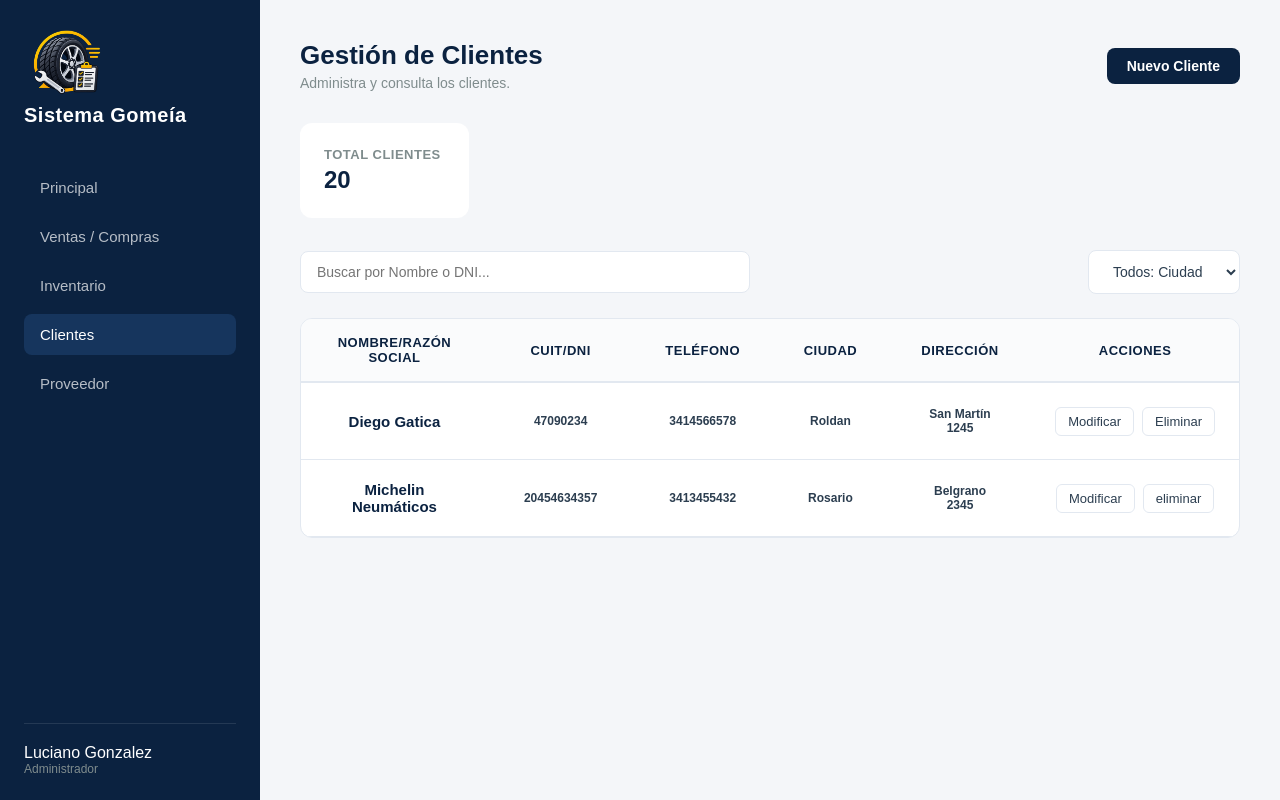
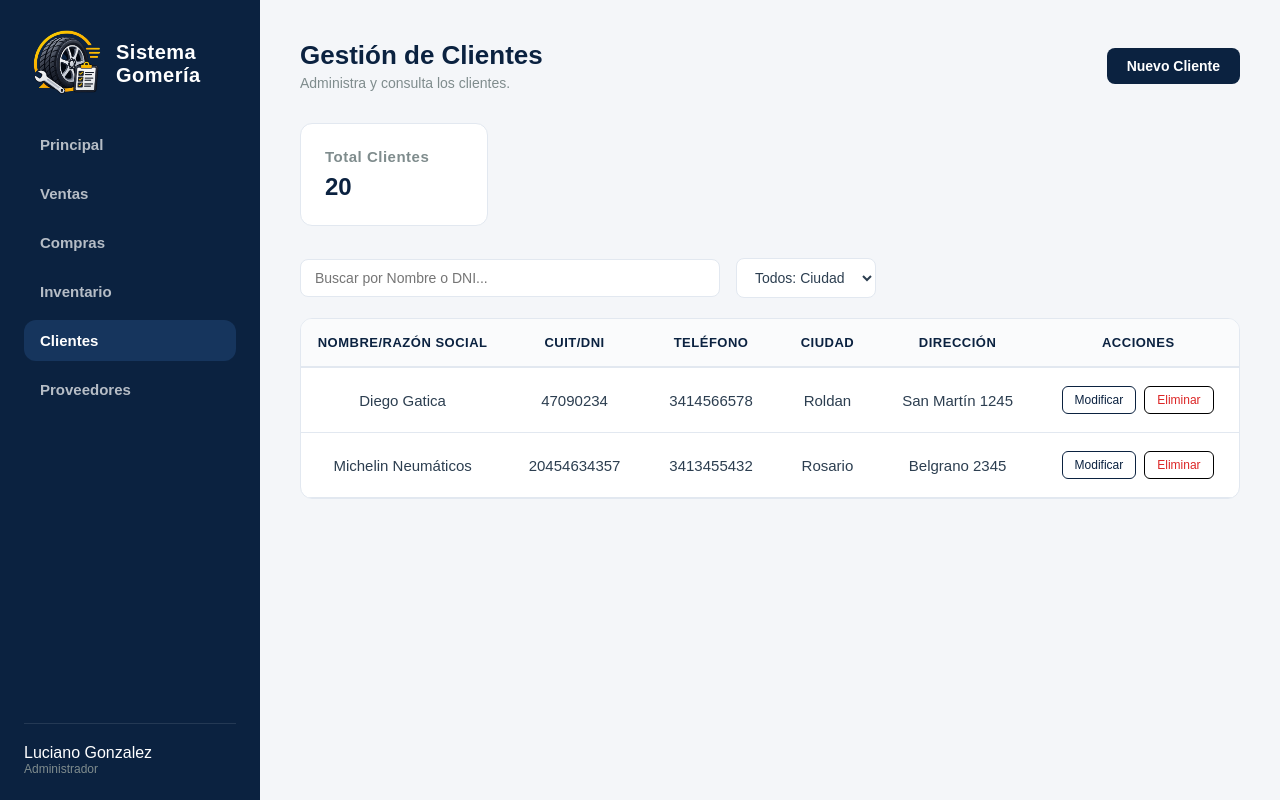
Before and after one commit to Luci1274/PPI_gomeria_codigo, a Flask app: template src/templates/clientes.html in a window 1280 px wide. Run offline with Flask 3, Linux system fonts and the light colour scheme; the template is opened without the code that fills it, so the values that code supplies are empty.

Commit message:
Agrego cambios

```diff
--- a/src/static/css/clientes.css
+++ b/src/static/css/clientes.css
@@ -2,15 +2,11 @@
 :root {
     --color-primario: #0b2240;
     --primario-claro: #16355d;
-    --acento-rojo: #e74c3c;
-    --acento-morado: #9b59b6;
     --fondo-principal: #f4f6f9;
     --fondo-tarjeta: #ffffff;
     --texto-principal: #2c3e50;
     --texto-atenuado: #7f8c8d;
     --color-borde: #e2e8f0;
-    --radio-grande: 12px;
-    --radio-medio: 8px;
 }
 
 * {
@@ -26,13 +22,12 @@ body {
     overflow-x: hidden;
 }
 
-/*Contenedor general*/
-.contenedor-aplicacion {
+/*Menu Lateral (SIDEBAR)*/
+.contenedor {
     display: flex;
     min-height: 100vh;
 }
 
-/*Menu lateral*/
 .menu-lateral {
     width: 260px;
     background-color: var(--color-primario);
@@ -45,7 +40,7 @@ body {
     z-index: 100;
 }
 
-img {
+.logo-app {
     width: 80px;
 }
 
@@ -53,17 +48,12 @@ img {
     display: flex;
     align-items: center;
     gap: 12px;
-    margin-bottom: 40px;
-}
-
-.menu-encabezado i {
-    font-size: 28px;
-    color: var(--acento-verde);
+    margin-bottom: 20px;
 }
 
 .menu-encabezado h2 {
     font-size: 20px;
-    font-weight: 700;
+    font-weight: bold;
     letter-spacing: 0.5px;
 }
 
@@ -74,33 +64,27 @@ img {
     flex-grow: 1;
 }
 
-.enlace-nav {
+.enl-nav {
     display: flex;
     align-items: center;
     gap: 14px;
     color: rgba(255, 255, 255, 0.7);
     text-decoration: none;
     padding: 12px 16px;
-    border-radius: var(--radio-medio);
+    border-radius: 12px;
     font-size: 15px;
-    font-weight: 500;
+    font-weight: bold;
     transition: all 0.2s ease;
 }
 
-.enlace-nav i {
-    font-size: 20px;
-}
-
-.enlace-nav:hover {
+.enl-nav:hover {
     color: #ffffff;
     background-color: rgba(255, 255, 255, 0.05);
 }
 
-/*Boton activo del menú*/
-.enlace-nav.activo {
+.enl-nav.activo {
     color: #ffffff;
     background-color: var(--primario-claro);
-    box-shadow: var(--sombra-chica);
 }
 
 .menu-pie {
@@ -192,110 +155,81 @@ img {
     transform: translateY(-1px);
 }
 
-.btn-secundario {
-    background-color: var(--fondo-tarjeta);
-    color: var(--texto-principal);
-    border: 1px solid var(--color-borde);
-    box-shadow: var(--sombra-chica);
-}
-
-.btn-secundario:hover {
-    background-color: var(--fondo-principal);
-}
-
 .cuadricula-metricas {
     display: grid;
     grid-template-columns: repeat(5, 1fr);
-    gap: 24px;
     margin-bottom: 32px;
 }
 
 .tarjeta-metrica {
     background-color: var(--fondo-tarjeta);
-    border-radius: var(--radio-grande);
+    border-radius: 12px;
+    border: 1px solid var(--color-borde);
     padding: 24px;
-    gap: 20px;
-    box-shadow: var(--sombra-media);
 }
 
 .datos-metrica h3 {
-    font-size: 13px;
+    font-size: 15px;
     color: var(--texto-atenuado);
-    text-transform: uppercase;
     letter-spacing: 0.5px;
-    margin-bottom: 4px;
+    margin-bottom: 8px;
 }
 
 .valor-metrica {
     font-size: 24px;
-    font-weight: 700;
+    font-weight: bold;
     color: var(--color-primario);
 }
 
-/*Barra de filtros y busqueda*/
+/*Filtros y búsqueda*/
 .barra-filtros {
     display: flex;
-    justify-content: space-between;
+    justify-content: flex-start;
     align-items: center;
-    gap: 24px;
-    margin-bottom: 24px;
+    gap: 16px;
+    margin-bottom: 20px;
 }
 
 .contenedor-busqueda {
-    position: relative;
     flex-grow: 1;
-    max-width: 450px;
-}
-
-.contenedor-busqueda i {
-    position: absolute;
-    left: 14px;
-    top: 50%;
-    transform: translateY(-50%);
-    color: var(--texto-atenuado);
-    font-size: 18px;
+    max-width: 420px;
 }
 
 .contenedor-busqueda input {
     width: 100%;
-    padding: 12px 16px;
-    border-radius: var(--radio-medio);
+    padding: 10px 14px;
+    border-radius: 8px;
     border: 1px solid var(--color-borde);
     background-color: var(--fondo-tarjeta);
     font-size: 14px;
     color: var(--texto-principal);
-    box-shadow: var(--sombra-chica);
+    outline: none;
     transition: all 0.2s ease;
 }
 
 .contenedor-busqueda input:focus {
-    outline: none;
-    border-color: var(--primario-claro);
-    box-shadow: 0 0 0 3px rgba(11, 34, 64, 0.1);
-}
-
-.acciones-filtros {
-    display: flex;
-    gap: 12px;
+    border-color: var(--color-primario);
 }
 
 .filtro-seleccion {
-    padding: 12px 20px;
-    border-radius: var(--radio-medio);
+    padding: 10px 14px;
+    border-radius: 8px;
     border: 1px solid var(--color-borde);
     background-color: var(--fondo-tarjeta);
     font-size: 14px;
     color: var(--texto-principal);
     cursor: pointer;
-    box-shadow: var(--sombra-chica);
+    outline: none;
 }
 
-/*Tabla*/
+.filtro-seleccion:focus {
+    border-color: #0d1b5e;
+}
+
+/*Tabla de datos*/
 .contenedor-tabla {
     background-color: var(--fondo-tarjeta);
-    border-radius: var(--radio-grande);
-    box-shadow: var(--sombra-media);
-    overflow: hidden;
+    border-radius: 12px;
     border: 1px solid var(--color-borde);
     overflow: auto;
 }
@@ -307,12 +241,11 @@ img {
     font-size: 15px;
 }
 
-/*Estilo del Encabezado de la tabla*/
 .tabla-datos th {
     background-color: #fafbfc;
     color: var(--color-primario);
-    font-weight: 600;
-    padding: 16px 24px;
+    font-weight: bold;
+    padding: 16px;
     border-bottom: 2px solid var(--color-borde);
     font-size: 13px;
     text-transform: uppercase;
@@ -323,12 +256,10 @@ img {
     padding: 18px 24px;
     border-bottom: 1px solid var(--color-borde);
     color: var(--texto-principal);
-    vertical-align: middle;
 }
 
-.botones-accion {
+.btn-acciones {
     display: flex;
-    justify-content: center;
     gap: 8px;
 }
 
@@ -336,55 +267,36 @@ img {
     padding: 6px 12px;
     border-radius: 6px;
     border: 1px solid var(--color-borde);
-    background-color: #ffffff;
-    color: var(--texto-principal);
-    font-size: 13px;
-    font-weight: 500;
+    background: transparent;
+    font-size: 12px;
     cursor: pointer;
-    transition: all 0.2s ease;
 }
 
-.btn-accion:hover {
+.btn-accion.editar{
+    color: var(--color-primario);
+    border-color: var(--color-primario);
+}
+
+.btn-accion.editar:hover {
     background-color: #f1f5f9;
     border-color: #cbd5e1;
     color: var(--color-primario);
 }
 
-.btn-accion.borrar:hover {
+.btn-accion.eliminar {
+    color: #dc2626;
+    border-color: black;
+}
+.btn-accion.eliminar:hover {
     background-color: #fef2f2;
     border-color: #fca5a5;
-    color: #dc2626;
 }
 
-/*Efecto Hover en las filas*/
 .tabla-datos tbody tr:hover {
     background-color: #f8fafc;
 }
 
-.nombre-razon-social {
-    font-weight: 600;
-    color: var(--color-primario);
-    display: block;
-}
-
-.texto-derecha-negrita {
-    text-align: center;
-    font-weight: 700;
-    color: var(--color-primario);
-}
-
-.etiqueta {
-    display: inline-block;
-    padding: 6px 12px;
-    border-radius: 50px;
-    font-size: 12px;
-    font-weight: 600;
-}
-
-.texto-derecha { text-align: center; }
-.texto-centro { text-align: center; }
-
-/*Ventana emergente (Nuevo Proveedor)*/
+/*Ventana emergente (Nuevo Cliente)*/
 .modal-overlay {
     position: fixed;
     top: 0;
--- a/src/templates/clientes.html
+++ b/src/templates/clientes.html
@@ -10,18 +10,19 @@
 
 <body>
     <div class="contenedor">
-        <!--MENÚ LATERAL-->
+        <!--Menu Lateral(SIDEBAR)-->
         <aside class="menu-lateral">
-            <img src="../static/image/Icono_app.png" alt="icono-app">
             <div class="menu-encabezado">
-                <h2>Sistema Gomeía</h2>
+                <img src="../static/image/Icono_app.png" alt="logo-app" class="logo-app">
+                <h2>Sistema Gomería</h2>
             </div>
             <nav class="menu-navegacion">
-                <a href="#" class="enlace-nav">Principal</a>
-                <a href="#" class="enlace-nav">Ventas / Compras</a>
-                <a href="#" class="enlace-nav">Inventario</a>
-                <a href="#" class="enlace-nav activo">Clientes</a>
-                <a href="#" class="enlace-nav">Proveedor</a>
+                <a href="#" class="enl-nav">Principal</a>
+                <a href="#" class="enl-nav">Ventas</a>
+                <a href="#" class="enl-nav">Compras</a>
+                <a href="#" class="enl-nav">Inventario</a>
+                <a href="#" class="enl-nav activo">Clientes</a>
+                <a href="#" class="enl-nav">Proveedores</a>
             </nav>
             <div class="menu-pie">
                 <div class="usuario-info">
@@ -30,21 +31,19 @@
                 </div>
             </div>
         </aside>
-
-        <!--CONTENIDO PRINCIPAL-->
+        <!--Contenido Principal-->
         <main class="contenido-principal">
-            <!--Barra Superior de Navegación Externa-->
             <header class="barra-superior">
                 <div class="titulo-pagina">
                     <h1>Gestión de Clientes</h1>
                     <p>Administra y consulta los clientes.</p>
                 </div>
-                <div class="barra-superior-acciones">
+                <div class="barra-superior-accion">
                     <button class="btn btn-primario" id="btn-open-modal">Nuevo Cliente</button>
                 </div>
             </header>
 
-            <!--Tarjetas-->
+            <!--Tarjeta-->
             <section class="cuadricula-metricas">
                 <div class="tarjeta-metrica">
                     <div class="datos-metrica">
@@ -61,7 +60,7 @@
                 </div>
                 <div class="acciones-filtros">
                     <select class="filtro-seleccion">
-                        <option value="todos">Todos: Ciudad</option>
+                        <option value="">Todos: Ciudad</option>
                         <option value="roldan">Roldan</option>
                         <option value="rosario">Rosario</option>
                     </select>
@@ -82,59 +81,33 @@
                         </tr>
                     </thead>
                     <tbody>
-                        <!--Fila 1-->
                         <tr>
+                            <td>Diego Gatica</td>
+                            <td>47090234</td>
+                            <td>3414566578</td>
+                            <td>Roldan</td>
+                            <td>San Martín 1245</td>
                             <td>
-                                <div class="nombre-razon-social">
-                                    Diego Gatica
-                                </div>
-                            </td>
-                            <td>
-                                <div class="etiqueta etiqueta-azul">
-                                    47090234
-                                </div>
-                            </td>
-                            <td>
-                                <div class="etiqueta etiqueta-azul">3414566578</div>
-                            </td>
-                            <td>
-                                <div class="etiqueta etiqueta-azul">Roldan</div>
-                            </td>
-                            <td>
-                                <div class="etiqueta etiqueta-azul">San Martín 1245</div>
-                            </td>
-                            <td>
-                                <div class="botones-accion">
-                                    <button class="btn-accion" title="Editar">
+                                <div class="btn-acciones">
+                                    <button class="btn-accion editar" title="Editar">
                                         Modificar
                                     </button>
-                                    <button class="btn-accion" title="Eliminar">
+                                    <button class="btn-accion eliminar" title="Eliminar">
                                         Eliminar
                                     </button>
                                 </div>
                             </td>
                         </tr>
-                        <!--Fila 2-->
                         <tr>
-                            <td>
-                                <div class="nombre-razon-social">Michelin Neumáticos</div>
-                            </td>
-                            <td>
-                                <div class="etiqueta etiqueta-azul">20454634357</div>
-                            </td>
-                            <td>
-                                <div class="etiqueta etiqueta-azul">3413455432</div>
-                            </td>
-                            <td>
-                                <div class="etiqueta etiqueta-azul">Rosario</div>
-                            </td>
-                            <td>
-                                <div class="etiqueta etiqueta-azul">Belgrano 2345</div>
-                            </td>
+                            <td>Michelin Neumáticos</td>
+                            <td>20454634357</td>
+                            <td>3413455432</td>
+                            <td>Rosario</td>
+                            <td>Belgrano 2345</td>
                             <td class="texto-centro">
-                                <div class="botones-accion">
-                                    <button class="btn-accion" title="Editar">Modificar</button>
-                                    <button class="btn-accion" title="Eliminar">eliminar</button>
+                                <div class="btn-acciones">
+                                    <button class="btn-accion editar" title="Editar">Modificar</button>
+                                    <button class="btn-accion eliminar" title="Eliminar">Eliminar</button>
                                 </div>
                             </td>
                         </tr>
@@ -144,14 +117,14 @@
         </main>
     </div>
 
-    <!--Ventana emergente para registro de Cliente-->
+<!--Ventana emergente (Registro de Cliente)-->
 <div id="modal-overlay" class="modal-overlay">
     <div class="modal-contenido">
         <div class="modal-cabecera">
             <h2>Nuevo Cliente</h2>
             <button class="btn-cerrar" id="btn-cerrar-modal">X</button>
         </div>
-
+<!--Formulario de ingreso de datos-->
         <form action="" class="modal-cuerpo">
             <div class="grupo-input">
                 <label for="input-cliente">Nombre del Cliente</label>
@@ -169,25 +142,25 @@
             </div>
             <div class="fila-doble">
                 <div class="grupo-input">
-                    <label for="select-ciudad">Ciudad
+                    <label for="select-ciudad">Ciudad</label>
                         <select name="select-ciudad" id="select-ciudad">
                             <option value="roldan">Roldan</option>
                             <option value="rosario">Rosario</option>
                             <option value="funes">Funes</option>
                         </select>
-                    </label>
                 </div>
                 <div class="grupo-input">
                     <label for="input-direccion">Dirección</label>
                     <input type="text" id="input-direccion" placeholder="Ej: San Lorenzo 2134">
                 </div>
             </div>
-            <div class="modal pie">
+            <div class="btn-acciones-modal">
                 <button class="btn-cancelar" id="btn-cancelar-modal">Cancelar</button>
                 <button class="btn-guardar">Guardar</button>
             </div>
         </form>
     </div>
+</div>
 <!--Script de JS-->
 <script src="../static/js/open_modal.js"></script>
 </body>
```
Also changed, not shown: other parts of src/static/css/clientes.css (+29 -40 lines). Lines whose indentation alone changed are shown as unchanged.
